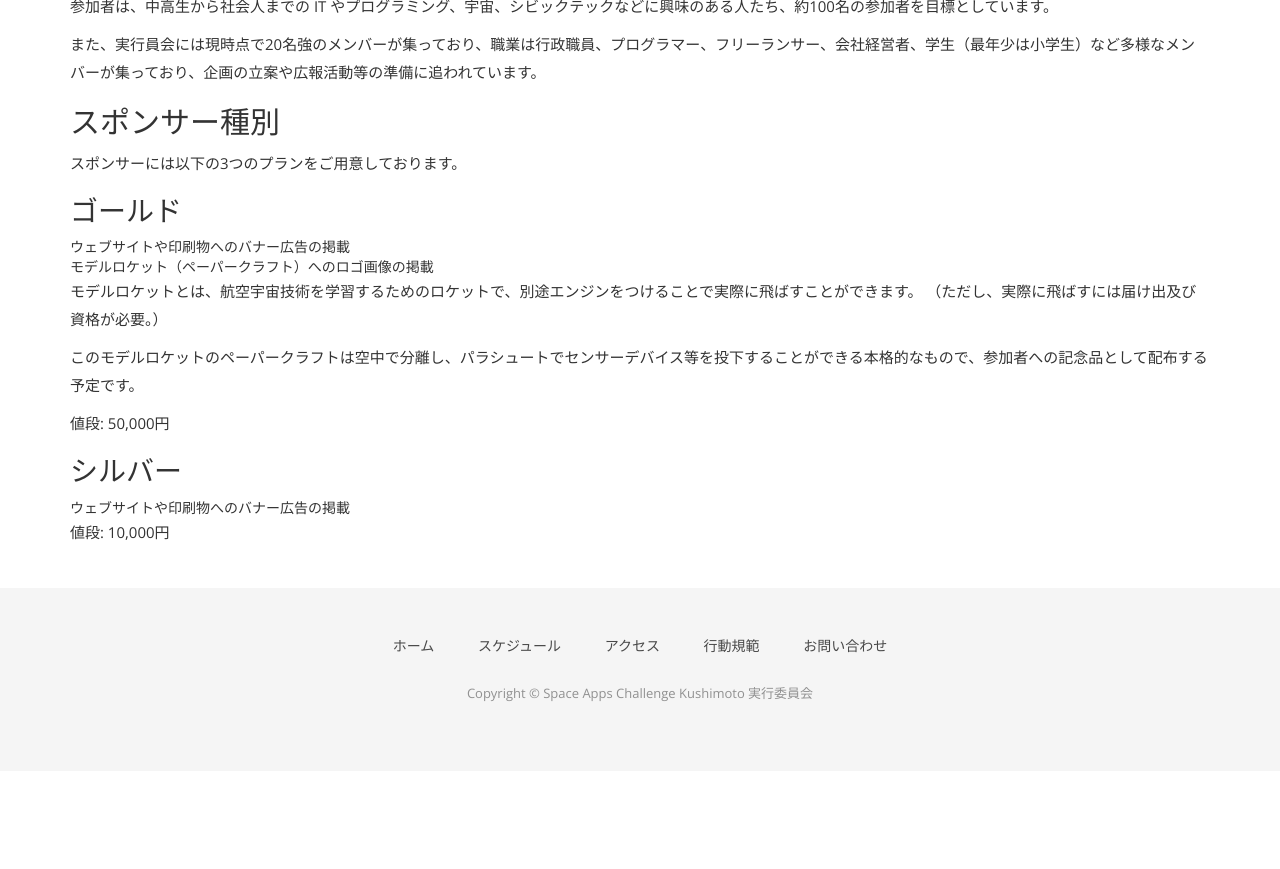
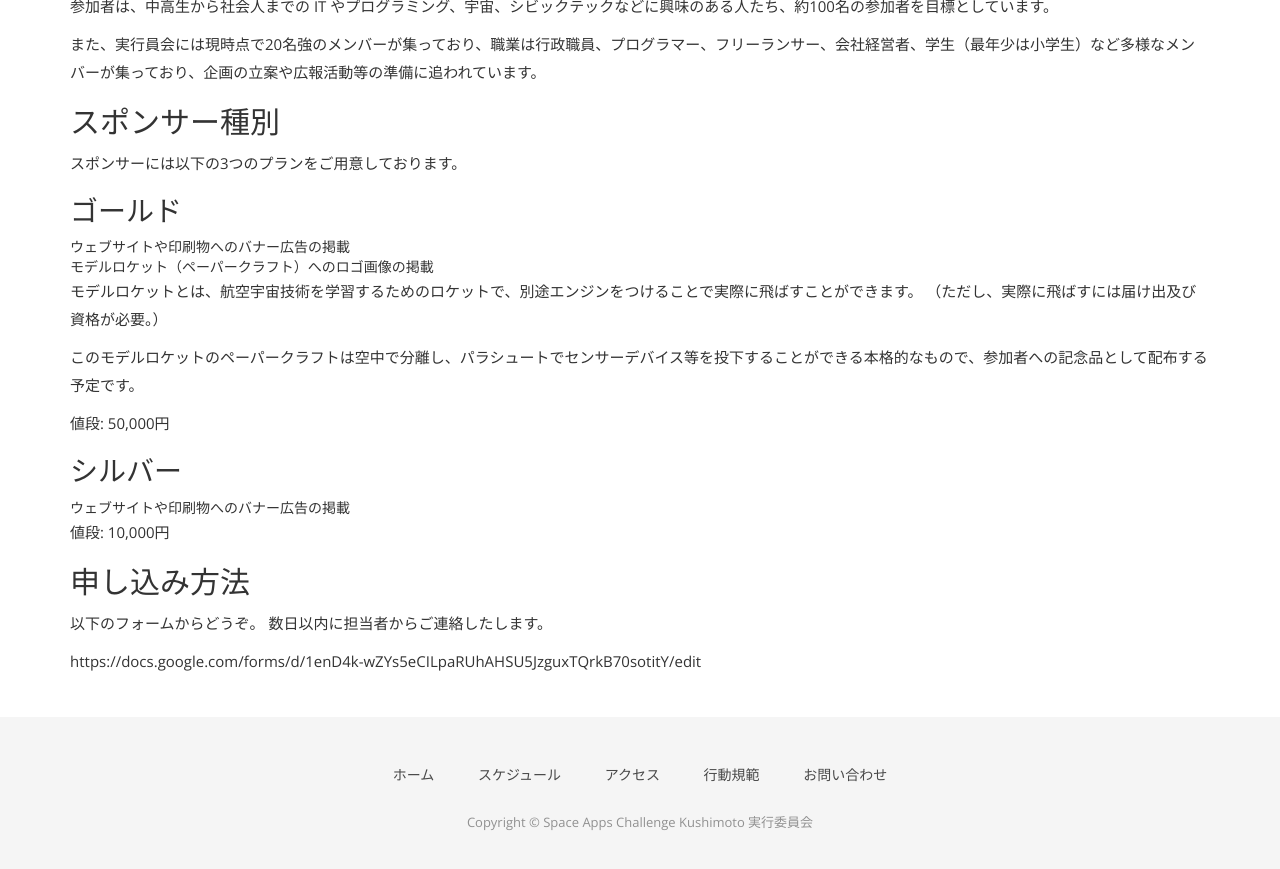
Before and after one commit to naogify/space-apps-kushimoto.github.io, a Jekyll site: the page built from sponsor.md, in a window 1280 px wide and 900 px high, scrolled down 604 px. Shown: the top 869 px of the window. Built offline with Jekyll 4.4.1, drawn with Linux system fonts in a browser that asks for light colours; nearby versions of some CDN libraries; some web fonts are replaced; before the commit the page ends 1375 px from its top, so only the background shows below that.

Commit message:
addded form

```diff
--- a/sponsor.md
+++ b/sponsor.md
@@ -35,3 +35,11 @@ Space Apps Challenge Kushimoto では、スポンサーの皆様によるサポ
 * ウェブサイトや印刷物へのバナー広告の掲載
 
 値段: 10,000円
+
+
+## 申し込み方法
+
+以下のフォームからどうぞ。
+数日以内に担当者からご連絡したします。
+
+https://docs.google.com/forms/d/1enD4k-wZYs5eCILpaRUhAHSU5JzguxTQrkB70sotitY/edit
```
